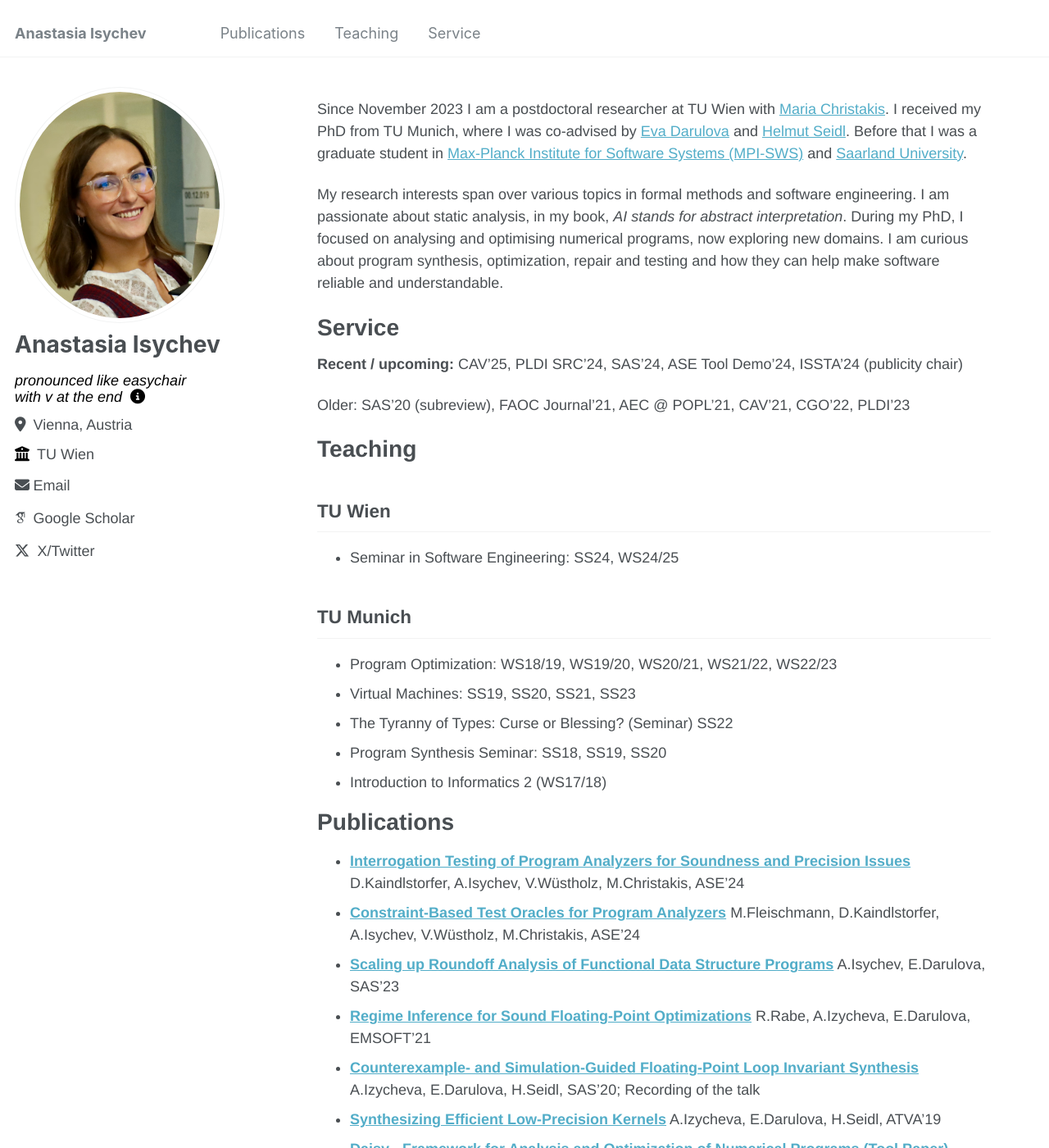
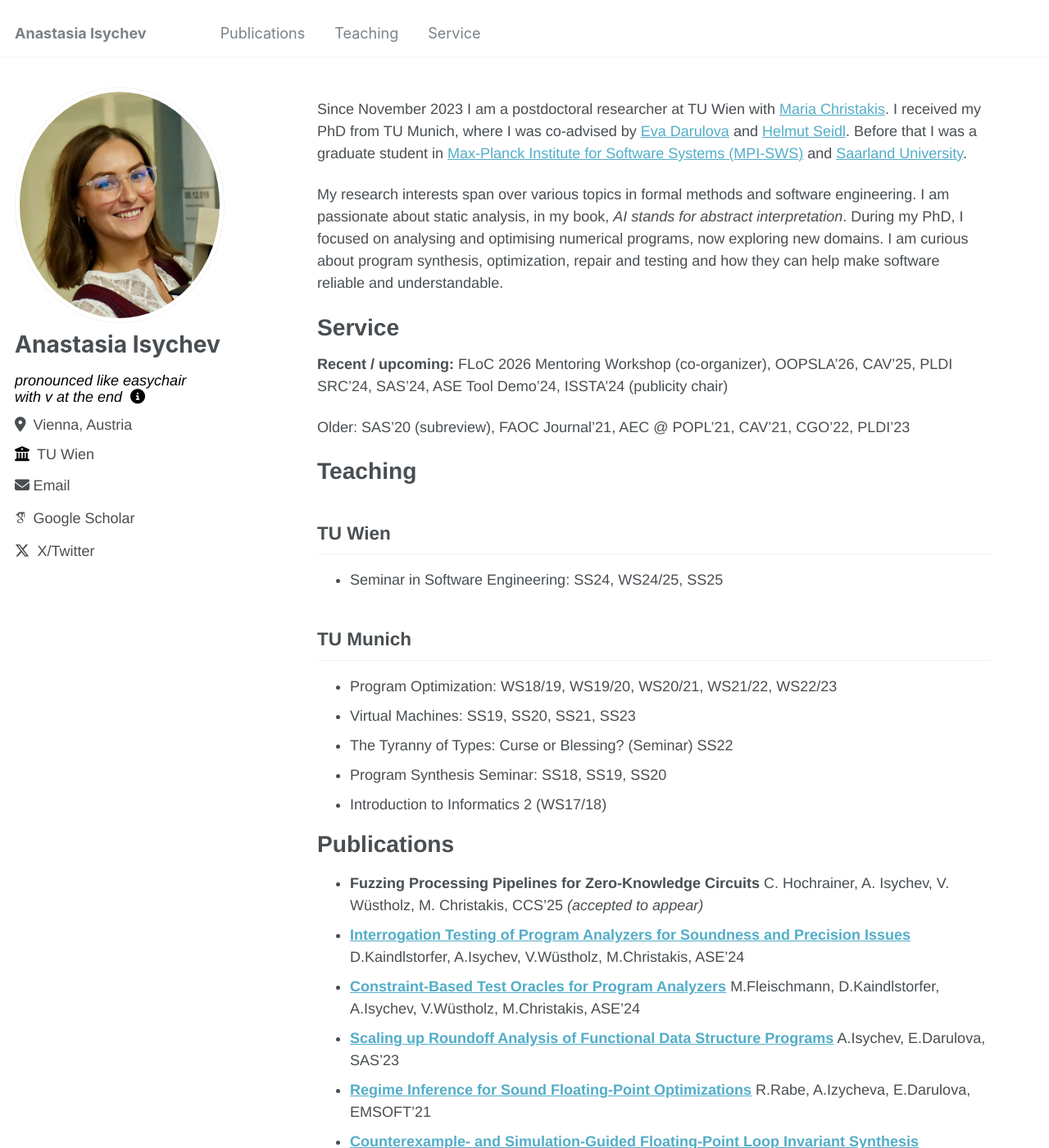
Before and after one commit to aisychev/aisychev.github.io, a Jekyll site: the page built from _pages/about.md, in a window 1280 px wide and 1400 px high. Shown: the whole window at 82% size. Built offline with Jekyll 4.4.1, drawn with Linux system fonts in a browser that asks for light colours; some web fonts are replaced.

Commit message:
update publications and service

```diff
--- a/_pages/about.md
+++ b/_pages/about.md
@@ -12,13 +12,13 @@ Since November 2023 I am a postdoctoral researcher at TU Wien with [Maria Christ
 My research interests span over various topics in formal methods and software engineering. I am passionate about static analysis, in my book, *AI stands for abstract interpretation*. During my PhD, I focused on analysing and optimising numerical programs, now exploring new domains. I am curious about program synthesis, optimization, repair and testing and how they can help make software reliable and understandable.
 
 # Service
-**Recent / upcoming:** CAV'25, PLDI SRC'24, SAS'24, ASE Tool Demo'24, ISSTA'24 (publicity chair)
+**Recent / upcoming:** FLoC 2026 Mentoring Workshop (co-organizer), OOPSLA'26, CAV'25, PLDI SRC'24, SAS'24, ASE Tool Demo'24, ISSTA'24 (publicity chair)
 
 Older: SAS'20 (subreview), FAOC Journal'21, AEC @ POPL'21, CAV'21, CGO'22, PLDI'23
 
 # Teaching
 ## TU Wien
-* Seminar in Software Engineering: SS24, WS24/25
+* Seminar in Software Engineering: SS24, WS24/25, SS25
 
 ## TU Munich
 * Program Optimization: WS18/19, WS19/20, WS20/21, WS21/22, WS22/23
@@ -28,6 +28,7 @@ Older: SAS'20 (subreview), FAOC Journal'21, AEC @ POPL'21, CAV'21, CGO'22, PLDI'
 * Introduction to Informatics 2 (WS17/18)
 
 # Publications
+* **Fuzzing Processing Pipelines for Zero-Knowledge Circuits** C. Hochrainer, A. Isychev, V. Wüstholz, M. Christakis, CCS'25 *(accepted to appear)*
 * [**Interrogation Testing of Program Analyzers for Soundness and Precision Issues**](https://aisychev.github.io/papers/ase24-sherlock.pdf) D.Kaindlstorfer, A.Isychev, V.Wüstholz, M.Christakis, ASE'24
 * [**Constraint-Based Test Oracles for Program Analyzers**](https://aisychev.github.io/papers/ase24-minotaur.pdf) M.Fleischmann, D.Kaindlstorfer, A.Isychev, V.Wüstholz, M.Christakis, ASE'24
 * [**Scaling up Roundoff Analysis of Functional Data Structure Programs**](https://dl.acm.org/doi/10.1007/978-3-031-44245-2_17) A.Isychev, E.Darulova, SAS'23
```
